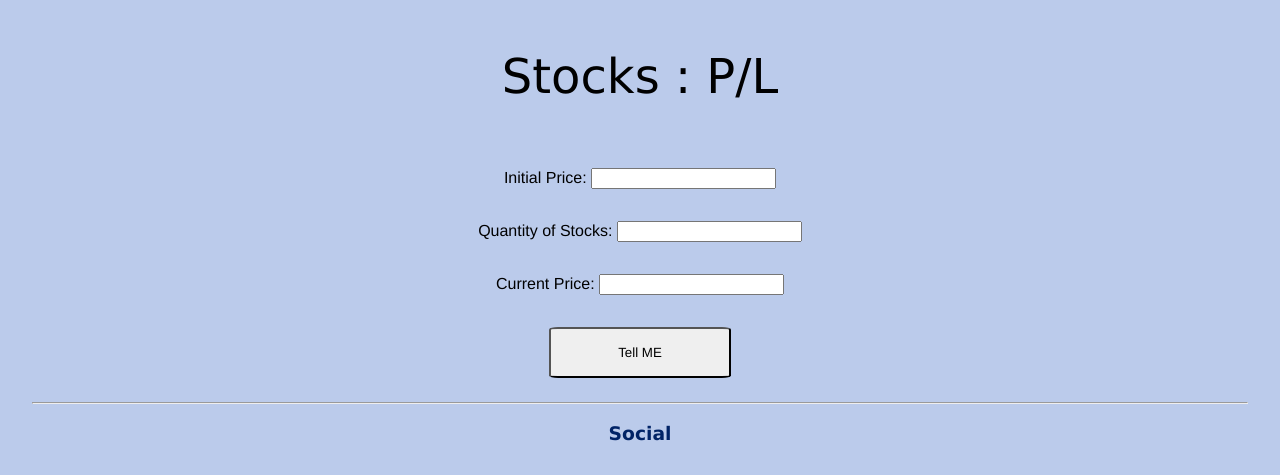
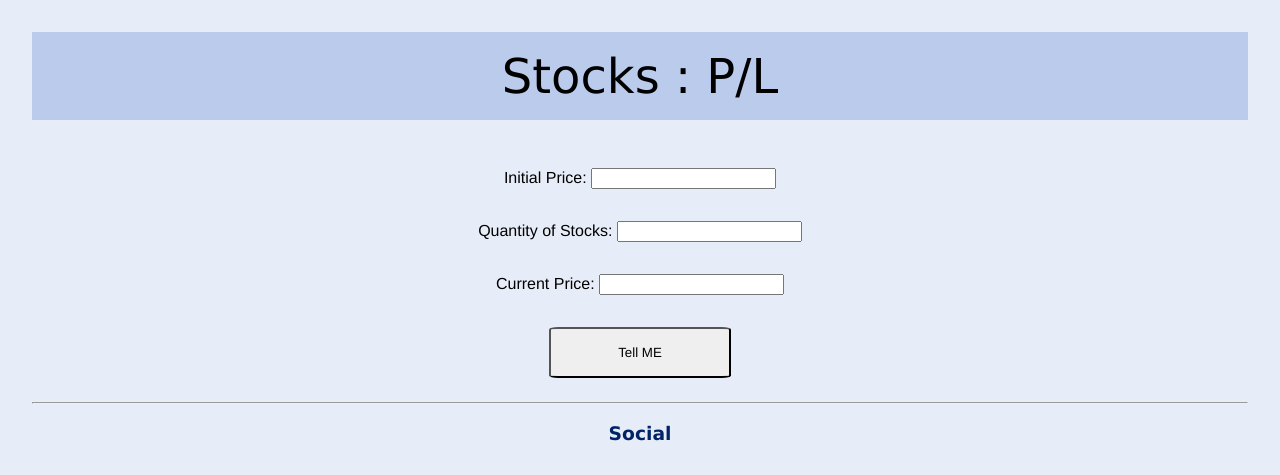
Before and after one commit to tarunsankhla/StonksStats, a plain HTML site: page index.html in a window 1280 px wide. Shown: the top 475 px of the page. Drawn offline with Linux system fonts and the light colour scheme.

Commit message:
updated css

```diff
--- a/style.css
+++ b/style.css
@@ -2,7 +2,7 @@ body{
     text-align: center;
     padding: 1rem;
     margin:1rem;
-    background-color: rgb(187, 203, 235);;
+    background-color: rgb(231, 237, 248);;
     font-family: Verdana, Geneva, Tahoma, sans-serif;
 }
 .footer{
```
